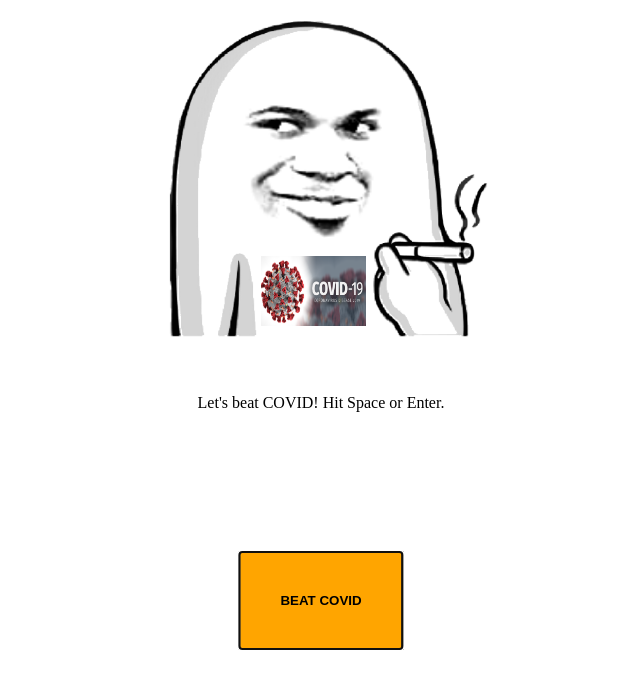
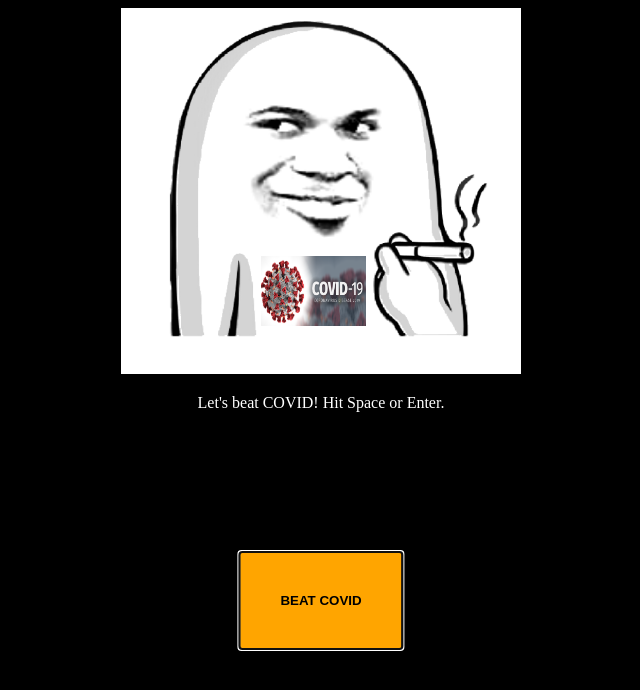
Before and after one commit to Ibis77/beatCovid, a plain HTML site: page index.html in a window 1280 px wide. Shown: the whole page, without its empty margins (319-959 px from the left). Drawn offline with Linux system fonts and the light colour scheme.

Commit message:
background-colour

```diff
--- a/index.css
+++ b/index.css
@@ -1,3 +1,11 @@
+body {
+  background-color: black;
+}
+
+.text {
+  color: white;
+}
+
 .image img {
   max-width: 400px;
 }
```
